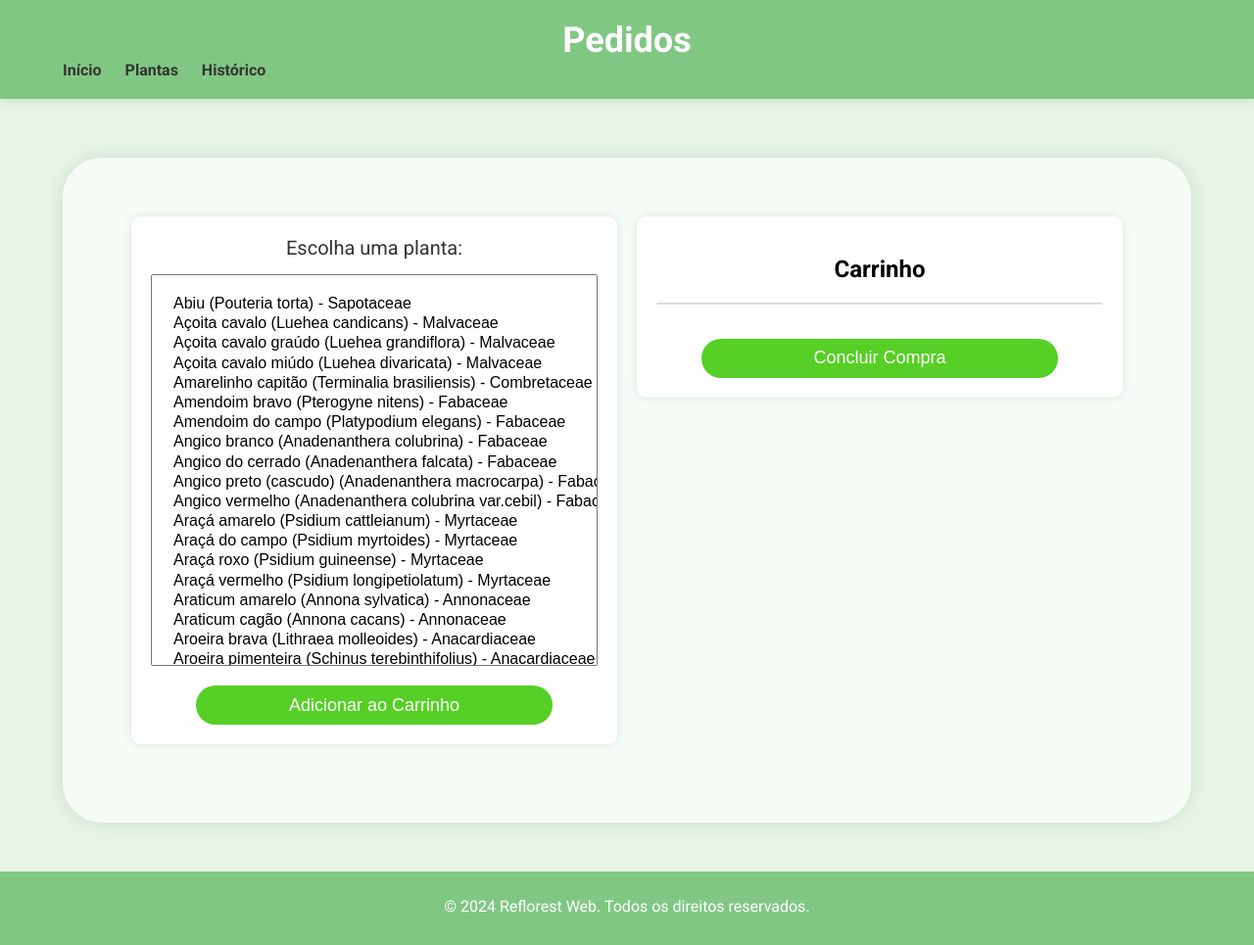
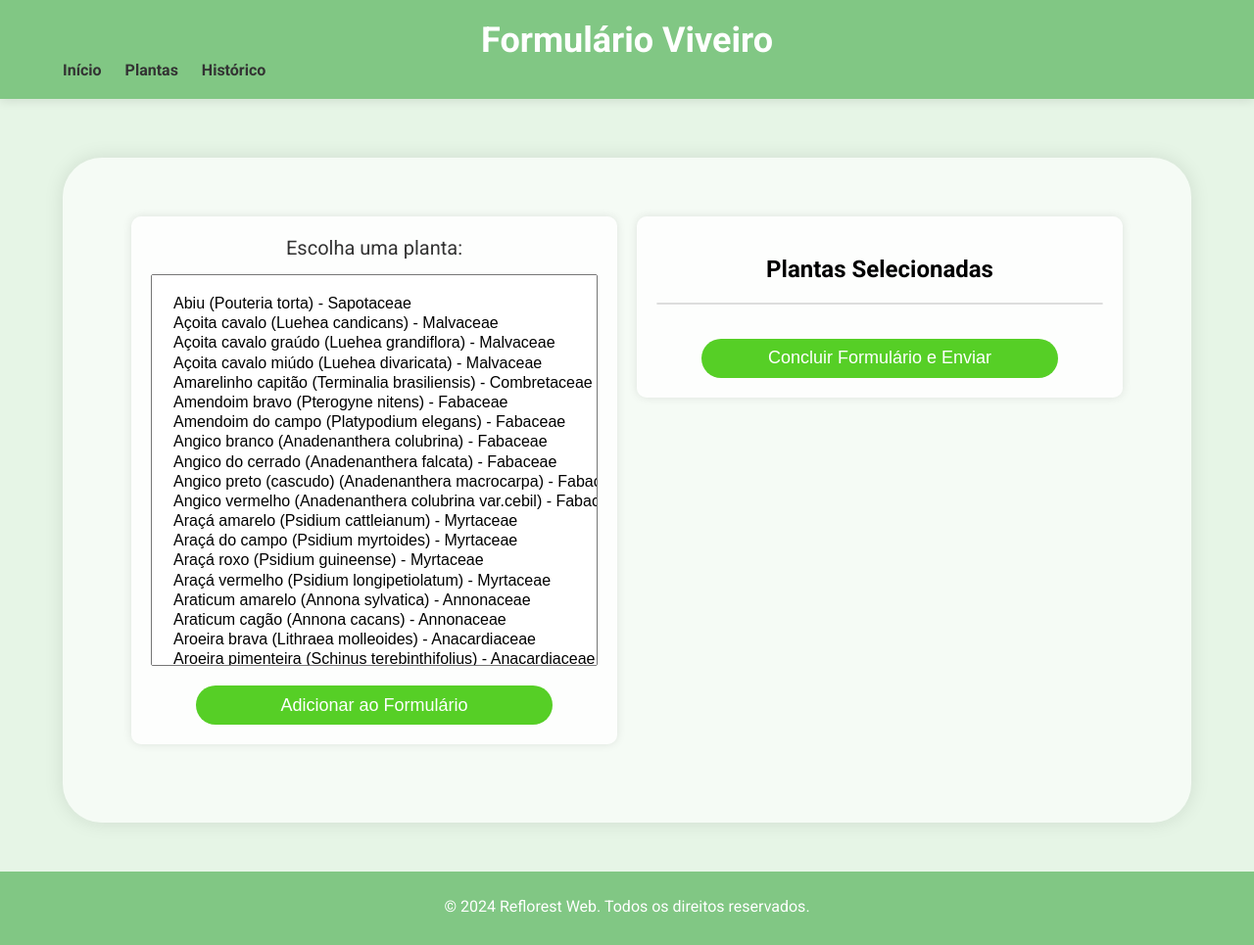
Before and after one commit to reflorestweb/ipe, a Flask app: template templates/Dashboard/plantas.html in a window 1280 px wide. Shown: the whole page at 98% size. Run offline with Flask 3, Linux system fonts and the light colour scheme; the template is opened without the code that fills it, so the values that code supplies are empty.

Commit message:
envio final do projeto

```diff
--- a/app.py
+++ b/app.py
@@ -25,6 +25,14 @@ def index():
 def cadastro():
     return render_template('Cadastro.html')
 
-@app.route('/dashboard', methods=['POST'])
+@app.route('/dashboard')
 def dashboard():
     return render_template('Dashboard/dashboard.html')
+
+@app.route('/historico')
+def historico():
+    return render_template('Dashboard/historico.html')
+
+@app.route('/plantas')
+def plantas():
+    return render_template('Dashboard/plantas.html')
--- a/static/script.js
+++ b/static/script.js
@@ -81,7 +81,6 @@ document.addEventListener('DOMContentLoaded', function() {
     if (loginForm) {
         const senhaInputLogin = loginForm.querySelector('input[type="password"]');
         const passwordHintLogin = document.querySelector('#passwordHintLogin');
-        mostrarDicaSenha(senhaInputLogin, passwordHintLogin);
 
         loginForm.addEventListener('submit', function(event) {
             event.preventDefault();
@@ -91,10 +90,10 @@ document.addEventListener('DOMContentLoaded', function() {
             const senhaInput = loginForm.querySelector('input[type="password"]');
 
             // Validação dos campos do formulário
-            if (nomeInput.value.trim() === '') {
-                alert('Por favor, insira seu nome.');
-                return;
-            }
+            // if (nomeInput.value.trim() === '') {
+            //     alert('Por favor, insira seu nome.');
+            //     return;
+            // }
 
             if (emailInput.value.trim() === '') {
                 alert('Por favor, insira seu email.');
--- a/templates/Dashboard/dashboard.html
+++ b/templates/Dashboard/dashboard.html
@@ -14,8 +14,8 @@
         <aside class="sidebar">
             <nav>
                 <ul>
-                    <li><a href="plantas.html">Plantas</a></li>
-                    <li><a href="historico.html">Histórico</a></li>
+                    <li><a href="{{ url_for('plantas') }}">Plantas</a></li>
+                    <li><a href="{{ url_for('historico') }}">Histórico</a></li>
                 </ul>
             </nav>
         </aside>
--- a/templates/Dashboard/historico.html
+++ b/templates/Dashboard/historico.html
@@ -14,9 +14,9 @@
         <aside class="sidebar">
             <nav>
                 <ul>
-                    <li><a href="dashboard.html">Início</a></li>
-                    <li><a href="plantas.html">Plantas</a></li>
-                    <li><a href="historico.html">Histórico</a></li>
+                    <li><a href="{{ url_for('dashboard') }}">Início</a></li>
+                    <li><a href="{{ url_for('plantas') }}">Plantas</a></li>
+                    <li><a href="{{ url_for('historico') }}">Histórico</a></li>
                 </ul>
             </nav>
         </aside>
--- a/templates/Dashboard/plantas.html
+++ b/templates/Dashboard/plantas.html
@@ -12,14 +12,14 @@
     <!-- Cabeçalho da página -->
     <header class="header">
         <div class="header-container">
-            <h1>Pedidos</h1>
+            <h1>Formulário Viveiro</h1>
             <!-- Navegação -->
             <nav class="navigation">
                 <ul>
                     <!-- Links de navegação -->
-                    <li><a href="dashboard.html">Início</a></li>
-                    <li><a href="plantas.html">Plantas</a></li>
-                    <li><a href="historico.html">Histórico</a></li>
+                    <li><a href="{{ url_for('dashboard') }}">Início</a></li>
+                    <li><a href="{{ url_for('plantas') }}">Plantas</a></li>
+                    <li><a href="{{ url_for('historico') }}">Histórico</a></li>
                 </ul>
             </nav>
         </div>
@@ -185,17 +185,17 @@
                 <option value="Uvaia">Uvaia (Eugenia pyriformis) - Myrtaceae</option>
             </select>
             <!-- Botão para adicionar ao carrinho -->
-            <button class="adicionar" onclick="adicionarAoCarrinho()">Adicionar ao Carrinho</button>
+            <button class="adicionar" onclick="adicionarAoCarrinho()">Adicionar ao Formulário</button>
         </div>
         <!-- Container para exibição do carrinho -->
         <div class="carrinho-container">
-            <h2>Carrinho</h2>
+            <h2>Plantas Selecionadas</h2>
             <!-- Lista de itens no carrinho -->
             <ul class="carrinho-list" id="carrinho">
                 <!-- Itens do carrinho aparecerão aqui -->
             </ul>
             <!-- Botão para concluir a compra -->
-            <button class="concluir">Concluir Compra</button>
+            <button class="concluir">Concluir Formulário e Enviar</button>
         </div>
     </div>
 </div>
```
